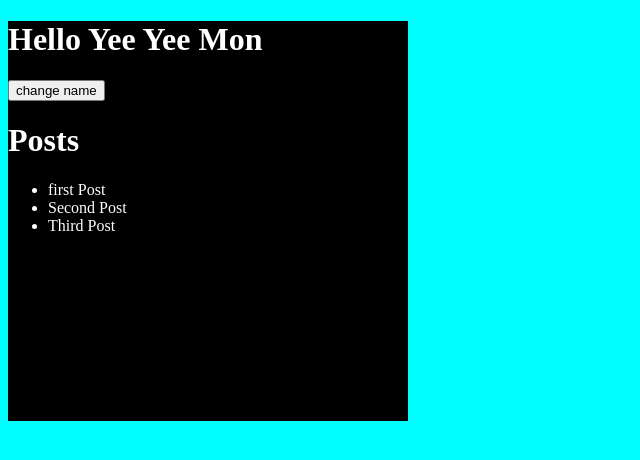
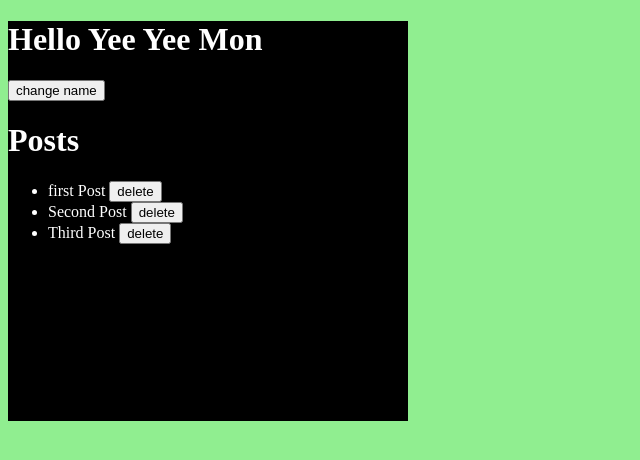
Before and after one commit to Yee-Yee-Mon/learn-react, a React (Create React App) app: page / in a window 1280 px wide. Shown: the top 460 px of the page, without its empty margins (0-640 px from the left). Built offline with nearby package versions, Linux system fonts and the light colour scheme.

Commit message:
use of previousState with realworld example

```diff
--- a/src/App.js
+++ b/src/App.js
@@ -27,6 +27,9 @@
     setName("Aung Aung")
     console.log(name)
   }
+  let deletePost = (id) =>{
+    setPosts((prevState) => prevState.filter(post => post.id != id))
+  }
   return (
     <div className="app">
       <h1>Hello {name}</h1>
@@ -35,7 +38,8 @@
       <h1>Posts</h1>
       <ul>
         {posts.map((post)=>(
-           <li key={post.id}>{post.title}</li>
+          // if you need to pass parameter to function you need to call function as function reference
+           <li key={post.id}>{post.title} <span></span><button onClick={() => deletePost(post.id)}>delete</button></li>
         ))}
       </ul>
     </div>
--- a/src/index.css
+++ b/src/index.css
@@ -1,3 +1,3 @@
 body {
-  background-color: aqua;
+  background-color: lightgreen;
 }
```
